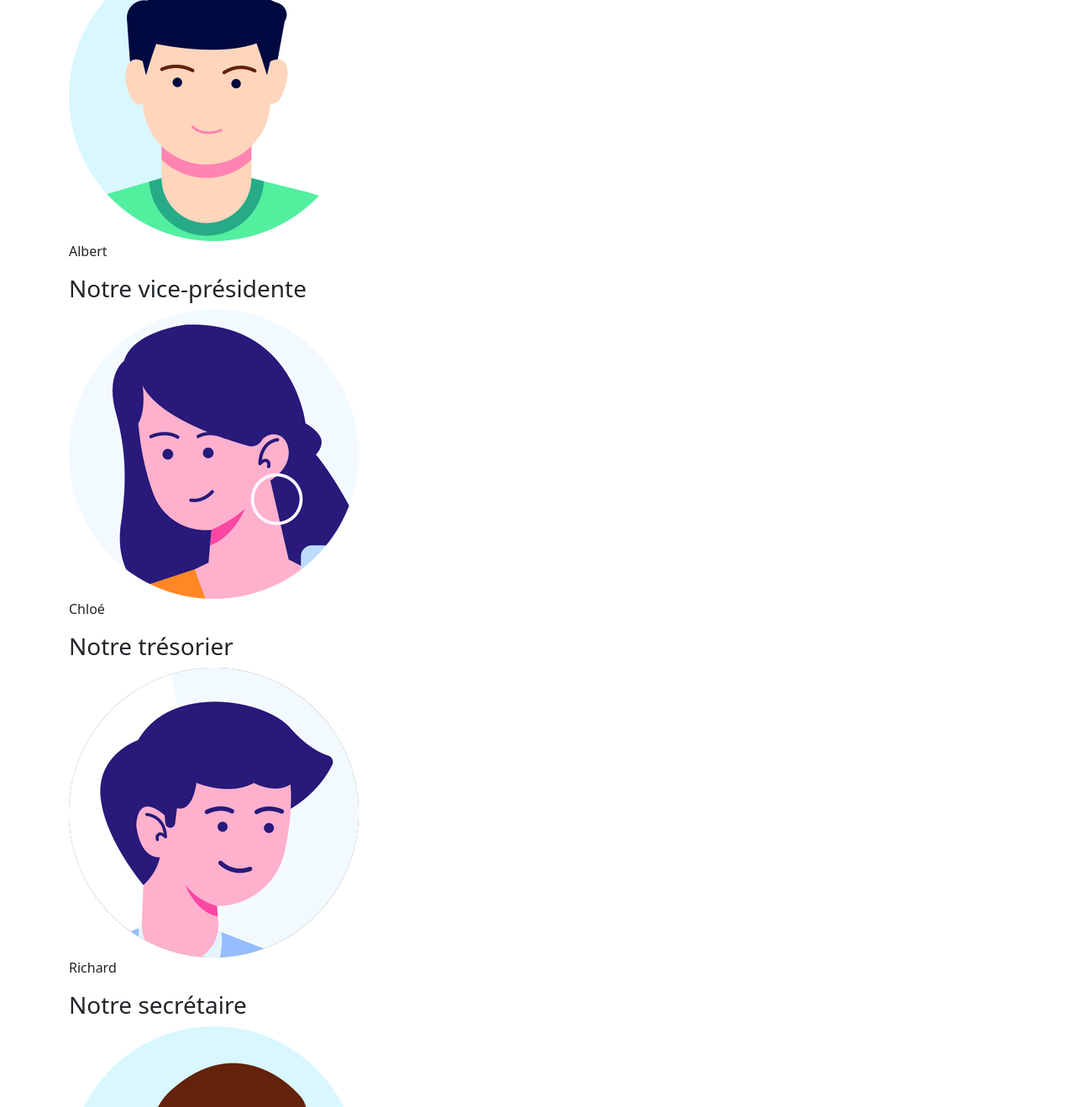
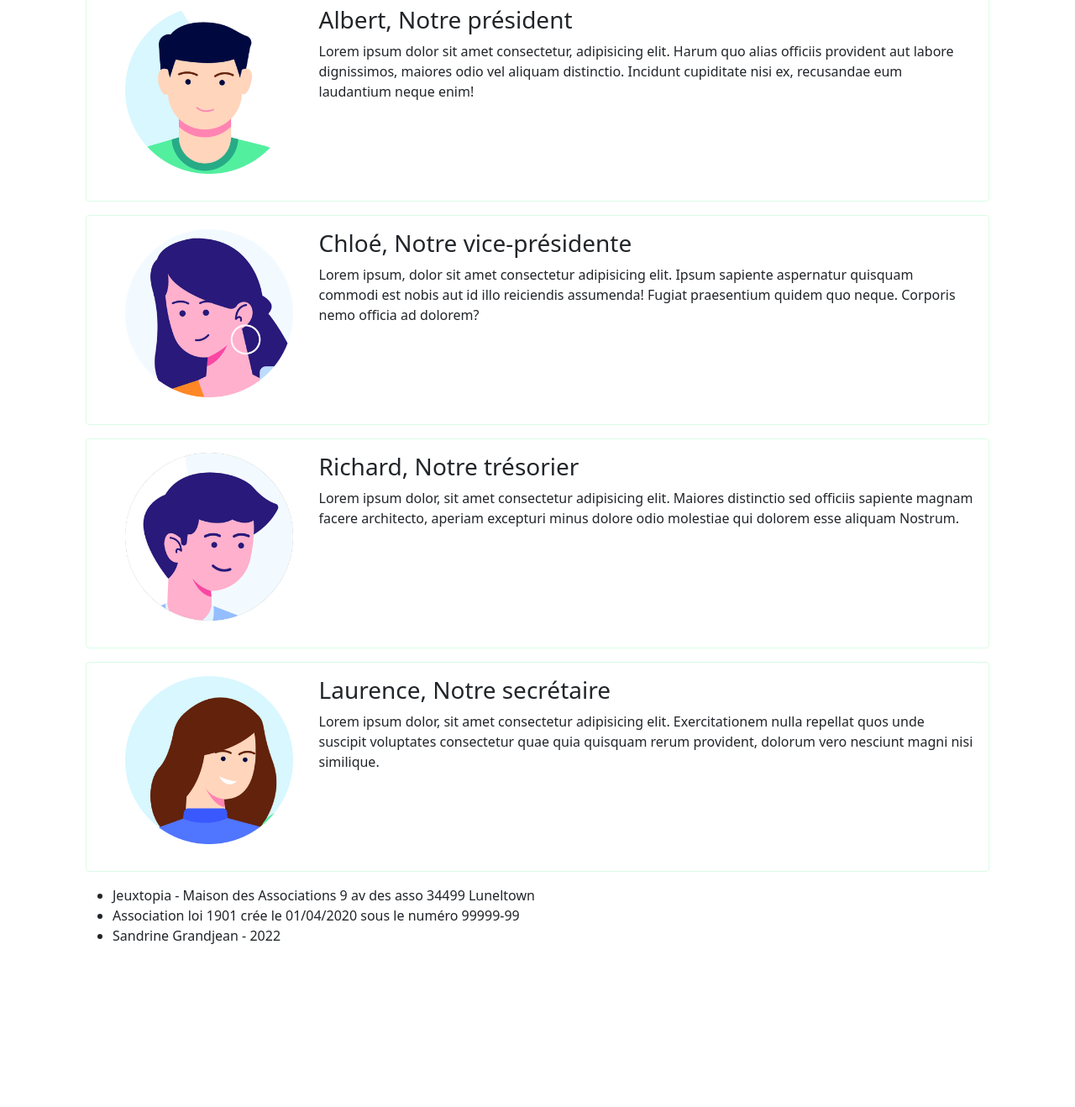
Before and after one commit to Shendo06/EE1_Jeuxtopia, a plain HTML site: page index.html in a window 1280 px wide. Shown: the part 575-1893 px from the top of the page at 84% size. After the commit the page ends 1807 px from the top, so only its background shows below. Drawn offline with nearby package versions, Linux system fonts and the light colour scheme.

Commit message:
index cards

```diff
--- a/css/style.css
+++ b/css/style.css
@@ -24,6 +24,22 @@ header{
   color: #1352DE;
 }
 
+body{
+  padding: 90px;
+}
+
+.card{
+  border-color: #DAFDE5;
+}
+
+.card-img{
+  width: 200px;
+  height: 200px;
+}
+
+.card-title{
+  text-align: center;
+}
 
 
 /* Pour écrans Moyens (tablettes / ordinateurs portables) */
@@ -35,6 +51,9 @@ header{
   }
   .navspan{
     font-size: 1.8rem;
+  }
+  .card-title{
+    text-align: start;
   }
 
 
--- a/index.html
+++ b/index.html
@@ -107,48 +107,64 @@
         Notre équipe
       </h2>
     </article>
-    <article>
-      <figure>
-      <h3>
-        Notre président
-      </h3>
-      <img src="./images/People/persoM2.png" alt="président">
-      <figcaption>
-        Albert
-      </figcaption>
+    <article class="card mb-3">
+      <figure class="card-body row g-0">
+        <div class="col-md-5 col-lg-3">
+          <img src="./images/People/persoM2.png" alt="président" class="card-img mx-auto d-block">
+        </div>
+        <div class="col-md-7 col-lg-9">
+          <h3 class="card-title">
+            Albert, Notre président
+          </h3>
+          <p class="card-text">
+            Lorem ipsum dolor sit amet consectetur, adipisicing elit. Harum quo alias officiis provident aut labore dignissimos, maiores odio vel aliquam distinctio. Incidunt cupiditate nisi ex, recusandae eum laudantium neque enim!
+          </p>
+        </div>
       </figure>
     </article>
-    <article>
-      <figure>
-      <h3>
-        Notre vice-présidente
-      </h3>
-      <img src="./images/People/persoF1.png" alt="vice-présidente">
-      <figcaption>
-        Chloé
-      </figcaption>
+    <article class="card mb-3">
+      <figure class="card-body row g-0">
+        <div class="col-md-5 col-lg-3">
+          <img src="./images/People/persoF1.png" alt="vice-présidente" class="card-img mx-auto d-block">
+        </div>
+        <div class="col-md-7 col-lg-9">
+          <h3 class="card-title">
+            Chloé, Notre vice-présidente
+          </h3>
+          <p class="card-text">
+            Lorem ipsum, dolor sit amet consectetur adipisicing elit. Ipsum sapiente aspernatur quisquam commodi est nobis aut id illo reiciendis assumenda! Fugiat praesentium quidem quo neque. Corporis nemo officia ad dolorem?
+          </p>
+        </div>
       </figure>
     </article>
-    <article>
-      <figure>
-      <h3>
-        Notre trésorier
-      </h3>
-      <img src="./images/People/persoM1.png" alt="trésorier">
-      <figcaption>
-        Richard
-      </figcaption>
+    <article class="card mb-3">
+      <figure class="card-body row g-0">
+        <div class="col-md-5 col-lg-3">
+          <img src="./images/People/persoM1.png" alt="trésorier"  class="card-img mx-auto d-block">
+        </div>
+        <div class="col-md-7 col-lg-9">
+          <h3 class="card-title">
+            Richard, Notre trésorier
+          </h3>
+          <p class="card-text">
+            Lorem ipsum dolor, sit amet consectetur adipisicing elit. Maiores distinctio sed officiis sapiente magnam facere architecto, aperiam excepturi minus dolore odio molestiae qui dolorem esse aliquam Nostrum.
+          </p>
+        </div>
       </figure>
     </article>
-    <article>
-      <figure>
-      <h3>
-        Notre secrétaire
-      </h3>
-      <img src="./images/People/persoF2.png" alt="secrétaire">
-      <figcaption>
-        Laurence
-      </figcaption>
+    <article class="card mb-3">
+      <figure class="card-body row g-0">
+        <div class="col-md-5 col-lg-3">
+          <img src="./images/People/persoF2.png" alt="secrétaire" class="card-img mx-auto d-block">
+        </div>
+        <div class="col-md-7 col-lg-9">
+          <h3 class="card-title">
+            Laurence, Notre secrétaire
+          </h3>
+          <p class="card-text">
+            Lorem ipsum dolor, sit amet consectetur adipisicing elit. Exercitationem nulla repellat quos unde suscipit voluptates consectetur quae quia quisquam rerum provident, dolorum vero nesciunt magni nisi similique.
+          </p>
+        </div>
       </figure>
     </article>
   </section>
```
